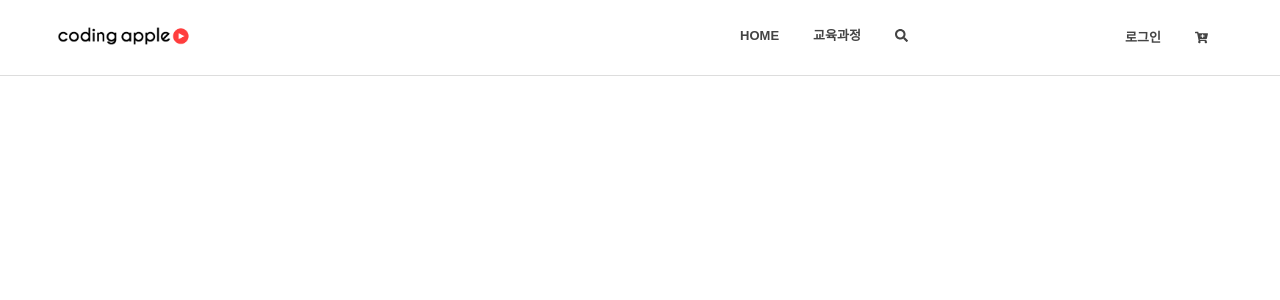
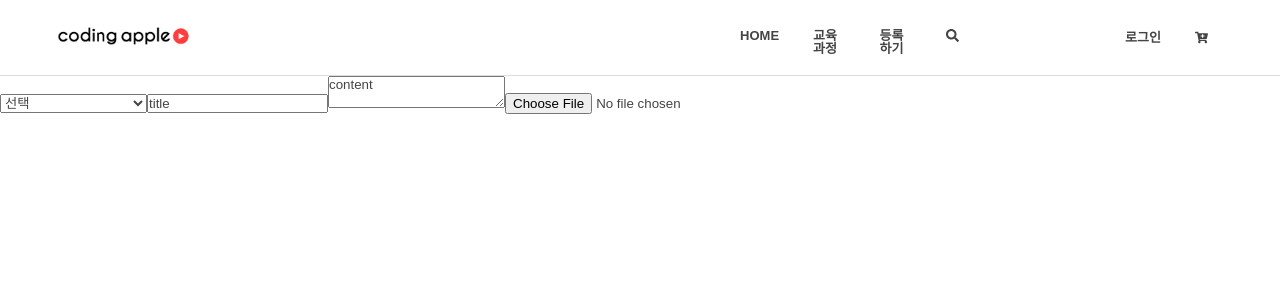
Before and after one commit to HangHae99-Clone-Coding-Galaxy/FE, a React (Create React App) app: page /create in a window 1280 px wide. Before the commit this address had no page. Shown: the top 300 px of the page. Built offline with nearby package versions, Linux system fonts and the light colour scheme; a web font is replaced by a local one.

Commit message:
강의 생성폼 라우터 추가

```diff
--- a/package.json
+++ b/package.json
@@ -17,10 +17,12 @@
     "react": "^18.2.0",
     "react-dom": "^18.2.0",
     "react-icons": "^4.6.0",
+    "react-player": "^2.11.0",
     "react-redux": "^8.0.4",
     "react-router-dom": "^6.4.2",
     "react-scripts": "5.0.1",
     "react-video-players": "^0.1.11",
+    "react-youtube": "^10.0.0",
     "styled-components": "^5.3.6",
     "styled-reset": "^4.4.2",
     "web-vitals": "^2.1.0"
--- a/src/components/Create.jsx
+++ b/src/components/Create.jsx
@@ -1,5 +1,7 @@
 import React,{useState} from 'react'
+import YouTube from "react-youtube";
 import { useNavigate, useLocation } from "react-router-dom";
+import ReactPlayer from "react-player";
 
 const Create = () => {
   //등록해야되는 항목 state
@@ -7,7 +9,7 @@ const Create = () => {
    const [content,SetContent] = useState();
    const [category, setCategory] = useState();
    const [file, setFile] = useState([]);
-
+<>``</>
    //value 항목별 담기
    const changeCategory = (e) => {
     setCategory(e.target.value);
--- a/src/components/Header.jsx
+++ b/src/components/Header.jsx
@@ -35,6 +35,9 @@ const Header = () => {
                 </Li>
                 <Li>
                   <strong>교육과정</strong>
+                </Li>
+                <Li>
+                  <strong onClick={()=>{navigate("/create")}}>등록하기</strong>
                 </Li>
                 <Li>
                   <strong>
--- a/src/shared/Router.js
+++ b/src/shared/Router.js
@@ -12,6 +12,7 @@ import GlobalStyle from "../style/Globalstyle";
 import Cart from "../components/Cart";
 import Header from "../components/Header";
 import MainPage from "../pages/MainPage";
+import Create from "../components/Create";
 
 const Router = () => {
   return (
@@ -23,6 +24,7 @@ const Router = () => {
         <Route path="/login" element={<Login />} />
         <Route path="/register" element={<Register />} />
         <Route path="/cart" element={<Cart />} />
+        <Route path="/create" element={<Create />} />
         <Route path="/allcourses" element={<AllCourses />} />
         <Route path="/git" element={<Git />} />
         <Route path="/htmlcss" element={<HtmlCss />} />
```
Also changed, not shown: 1 other file (tests, documents, lock files or other folders).
